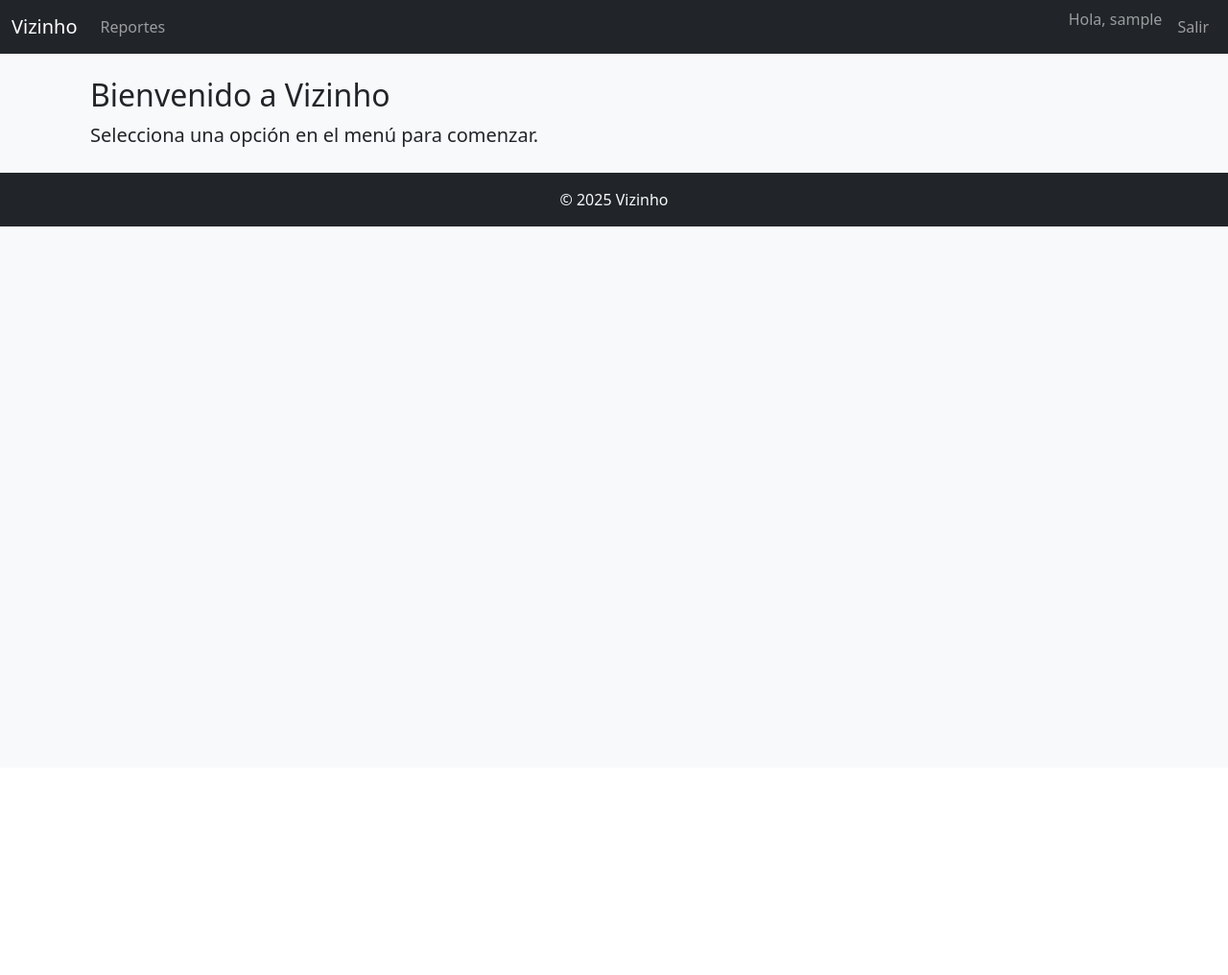
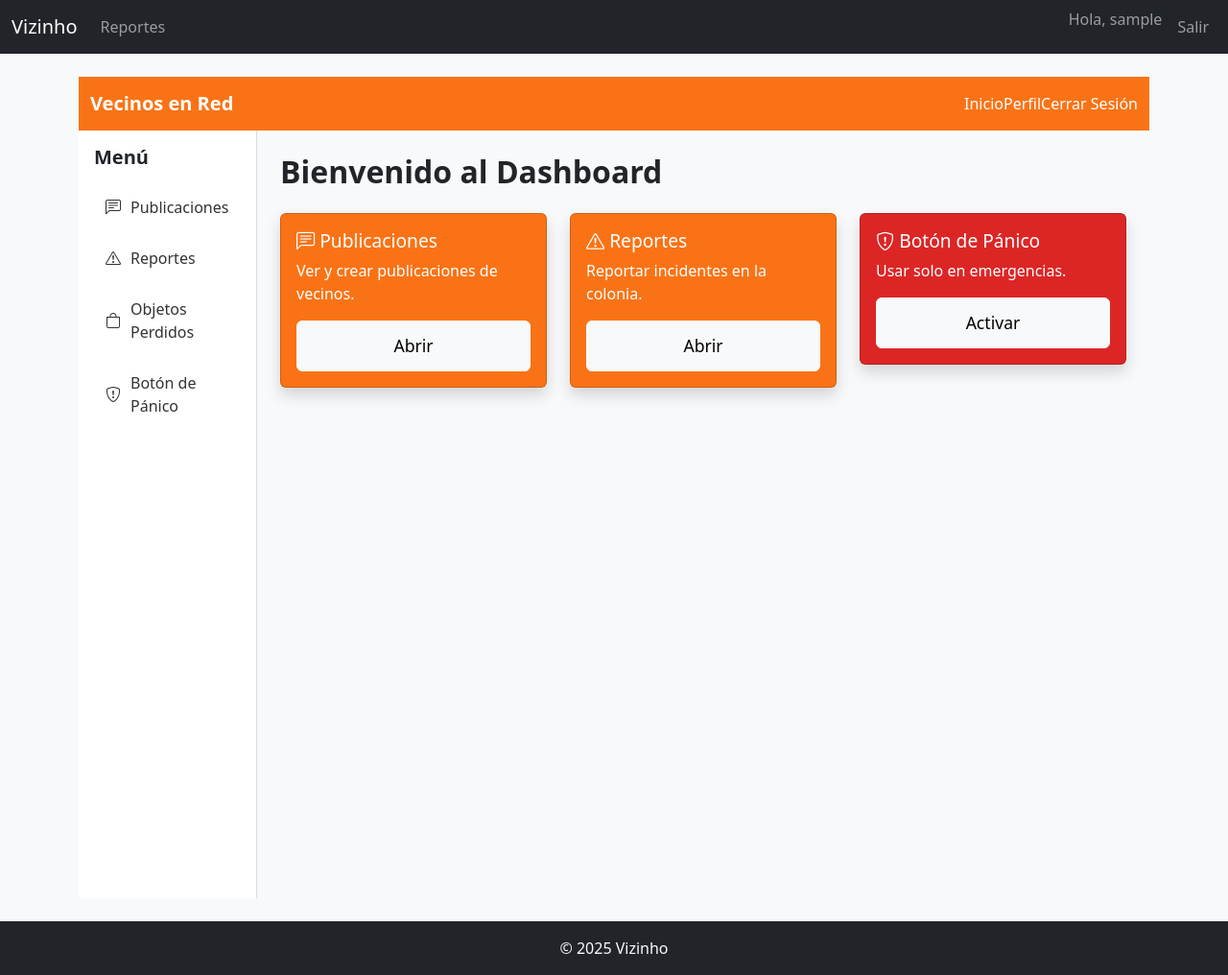
Before and after one commit to Seba-sRod-1808/Vizinho, a Django app: page / in a window 1280 px wide. Shown: the whole page at 96% size. Before the commit the page ends 236 px from the top, so only its background shows below. Run offline with Django 5.2, Linux system fonts and the light colour scheme; the visitor is signed in with stand-in values (Sample User, id 1).

Commit message:
Primera versión de dashboard

```diff
--- a/core/templates/dashboard.html
+++ b/core/templates/dashboard.html
@@ -2,8 +2,133 @@
 {% block title %}Dashboard{% endblock %}
 
 {% block content %}
-<div class="container mt-4">
-  <h2>Bienvenido a Vizinho</h2>
-  <p class="lead">Selecciona una opción en el menú para comenzar.</p>
-</div>
+<!DOCTYPE html>
+<html lang="es">
+<head>
+  <meta charset="UTF-8">
+  <meta name="viewport" content="width=device-width, initial-scale=1.0">
+  <title>Dashboard - Vecinos en Red</title>
+
+  <!-- Bootstrap 5 -->
+  <link href="https://cdn.jsdelivr.net/npm/bootstrap@5.3.0/dist/css/bootstrap.min.css" rel="stylesheet">
+
+  <!-- Bootstrap Icons -->
+  <link href="https://cdn.jsdelivr.net/npm/bootstrap-icons/font/bootstrap-icons.css" rel="stylesheet">
+
+  <style>
+    body {
+      background-color: #f8f9fa;
+    }
+    .sidebar {
+      height: 100vh;
+      background-color: #fff;
+      border-right: 1px solid #ddd;
+    }
+    .sidebar a {
+      text-decoration: none;
+      display: flex;
+      align-items: center;
+      gap: 10px;
+      padding: 12px;
+      color: #333;
+      border-radius: 6px;
+      margin-bottom: 5px;
+      font-size: 1rem;
+    }
+    .sidebar a:hover {
+      background-color: #f97316;
+      color: white;
+    }
+    .card-orange {
+      background-color: #f97316;
+      color: white;
+    }
+    .card-red {
+      background-color: #dc2626;
+      color: white;
+    }
+    .card h5 {
+      font-size: 1.2rem;
+    }
+    .large-btn {
+      font-size: 1.1rem;
+      padding: 12px;
+    }
+  </style>
+</head>
+<body>
+
+  <!-- Navbar -->
+  <nav class="navbar navbar-expand-lg navbar-dark" style="background-color:#f97316;">
+    <div class="container-fluid">
+      <a class="navbar-brand fw-bold" href="#">Vecinos en Red</a>
+      <div class="d-flex">
+        <a href="#" class="nav-link text-white">Inicio</a>
+        <a href="#" class="nav-link text-white">Perfil</a>
+        <a href="#" class="nav-link text-white">Cerrar Sesión</a>
+      </div>
+    </div>
+  </nav>
+
+  <!-- Estructura principal -->
+  <div class="container-fluid">
+    <div class="row">
+
+      <!-- Sidebar -->
+      <div class="col-md-3 col-lg-2 sidebar p-3">
+        <h5 class="fw-bold mb-3">Menú</h5>
+        <a href="#"><i class="bi bi-chat-left-text"></i> Publicaciones</a>
+        <a href="#"><i class="bi bi-exclamation-triangle"></i> Reportes</a>
+        <a href="#"><i class="bi bi-bag"></i> Objetos Perdidos</a>
+        <a href="#"><i class="bi bi-shield-exclamation"></i> Botón de Pánico</a>
+      </div>
+
+      <!-- Contenido principal -->
+      <div class="col-md-9 col-lg-10 p-4">
+        <h2 class="fw-bold mb-4">Bienvenido al Dashboard</h2>
+
+        <!-- Tarjetas de resumen -->
+        <div class="row g-4">
+          <div class="col-md-4">
+            <div class="card card-orange shadow">
+              <div class="card-body">
+                <h5 class="card-title"><i class="bi bi-chat-left-text"></i> Publicaciones</h5>
+                <p class="card-text">Ver y crear publicaciones de vecinos.</p>
+                <button class="btn btn-light large-btn w-100">Abrir</button>
+              </div>
+            </div>
+          </div>
+
+          <div class="col-md-4">
+            <div class="card card-orange shadow">
+              <div class="card-body">
+                <h5 class="card-title"><i class="bi bi-exclamation-triangle"></i> Reportes</h5>
+                <p class="card-text">Reportar incidentes en la colonia.</p>
+                <button class="btn btn-light large-btn w-100">Abrir</button>
+              </div>
+            </div>
+          </div>
+
+          <div class="col-md-4">
+            <div class="card card-red shadow">
+              <div class="card-body">
+                <h5 class="card-title"><i class="bi bi-shield-exclamation"></i> Botón de Pánico</h5>
+                <p class="card-text">Usar solo en emergencias.</p>
+                <button class="btn btn-light large-btn w-100">Activar</button>
+              </div>
+            </div>
+          </div>
+        </div>
+
+      </div>
+
+    </div>
+  </div>
+
+  <!-- Bootstrap JS -->
+  <script src="https://cdn.jsdelivr.net/npm/bootstrap@5.3.0/dist/js/bootstrap.bundle.min.js"></script>
+</body>
+</html>
+
+
 {% endblock %}
```
